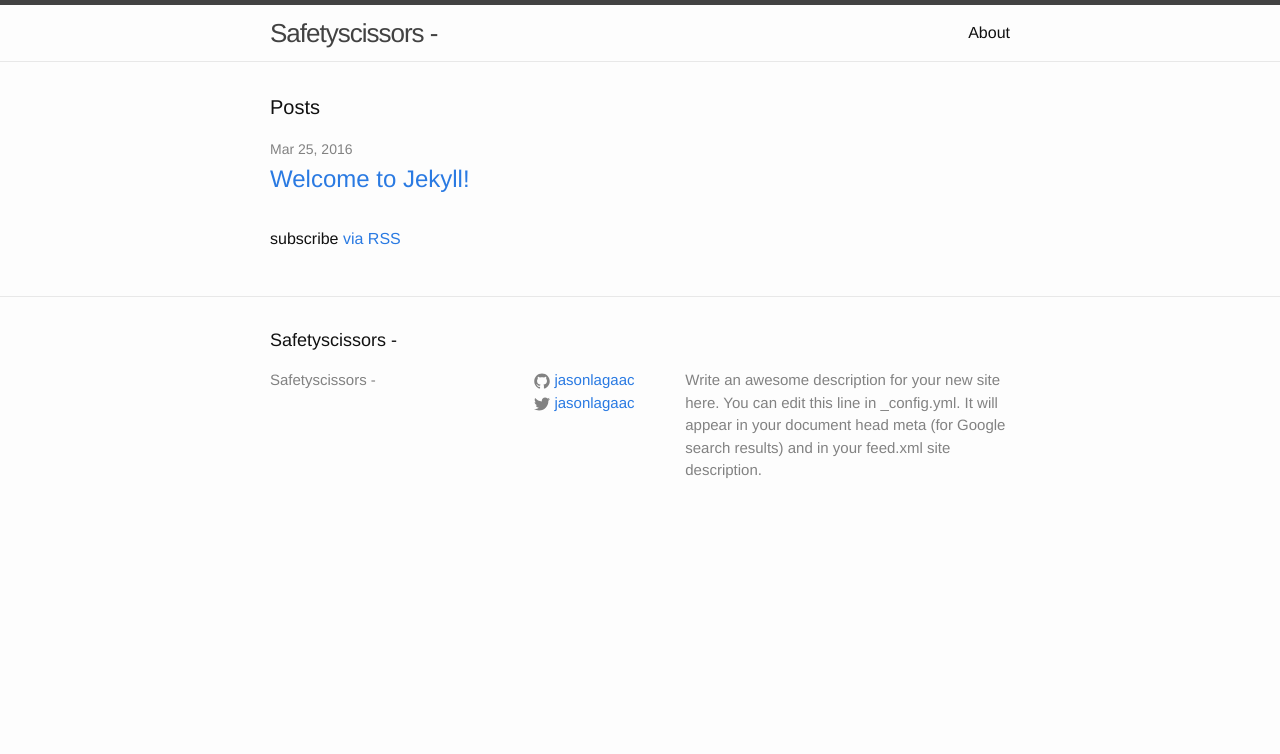
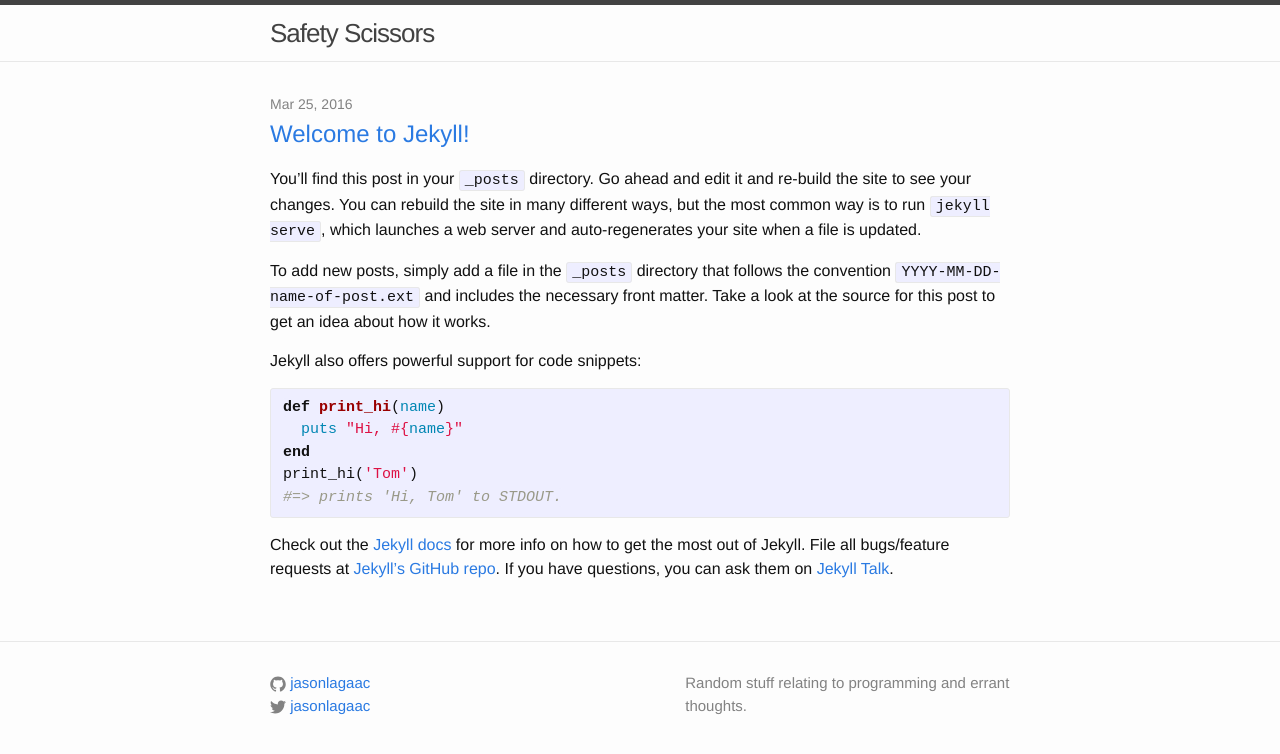
Before and after one commit to jasonlagaac/jasonlagaac, a Jekyll site: the page built from index.html, in a window 1280 px wide. Shown: the top 754 px of the page. Built offline with Jekyll 4.4.1, drawn with Linux system fonts in a browser that asks for light colours.

Commit message:
Added fixes to the layout

```diff
--- a/_config.yml
+++ b/_config.yml
@@ -6,11 +6,9 @@
 # 'jekyll serve'. If you change this file, please restart the server process.
 
 # Site settings
-title: Safetyscissors -
+title: Safety Scissors
 description: > # this means to ignore newlines until "baseurl:"
-  Write an awesome description for your new site here. You can edit this
-  line in _config.yml. It will appear in your document head meta (for
-  Google search results) and in your feed.xml site description.
+    Random stuff relating to programming and errant thoughts.
 baseurl: "" # the subpath of your site, e.g. /blog
 url: "http://safetyscissors.co" # the base hostname & protocol for your site
 twitter_username: jasonlagaac
--- a/_includes/footer.html
+++ b/_includes/footer.html
@@ -1,18 +1,8 @@
 <footer class="site-footer">
 
   <div class="wrapper">
-
-    <h2 class="footer-heading">{{ site.title }}</h2>
-
     <div class="footer-col-wrapper">
       <div class="footer-col footer-col-1">
-        <ul class="contact-list">
-          <li>{{ site.title }}</li>
-          <li><a href="mailto:{{ site.email }}">{{ site.email }}</a></li>
-        </ul>
-      </div>
-
-      <div class="footer-col footer-col-2">
         <ul class="social-media-list">
           {% if site.github_username %}
           <li>
@@ -28,6 +18,8 @@
         </ul>
       </div>
 
+      <div class="footer-col footer-col-2">
+      </div>
       <div class="footer-col footer-col-3">
         <p>{{ site.description }}</p>
       </div>
--- a/about.md
+++ /dev/null
@@ -1,15 +0,0 @@
----
-layout: page
-title: About
-permalink: /about/
----
-
-This is the base Jekyll theme. You can find out more info about customizing your Jekyll theme, as well as basic Jekyll usage documentation at [jekyllrb.com](http://jekyllrb.com/)
-
-You can find the source code for the Jekyll new theme at:
-{% include icon-github.html username="jglovier" %} /
-[jekyll-new](https://github.com/jglovier/jekyll-new)
-
-You can find the source code for Jekyll at
-{% include icon-github.html username="jekyll" %} /
-[jekyll](https://github.com/jekyll/jekyll)
--- a/index.html
+++ b/index.html
@@ -3,9 +3,6 @@
 ---
 
 <div class="home">
-
-  <h1 class="page-heading">Posts</h1>
-
   <ul class="post-list">
     {% for post in site.posts %}
       <li>
@@ -14,10 +11,9 @@
         <h2>
           <a class="post-link" href="{{ post.url | prepend: site.baseurl }}">{{ post.title }}</a>
         </h2>
+        {{ post.content }}
       </li>
     {% endfor %}
   </ul>
 
-  <p class="rss-subscribe">subscribe <a href="{{ "/feed.xml" | prepend: site.baseurl }}">via RSS</a></p>
-
 </div>
```
